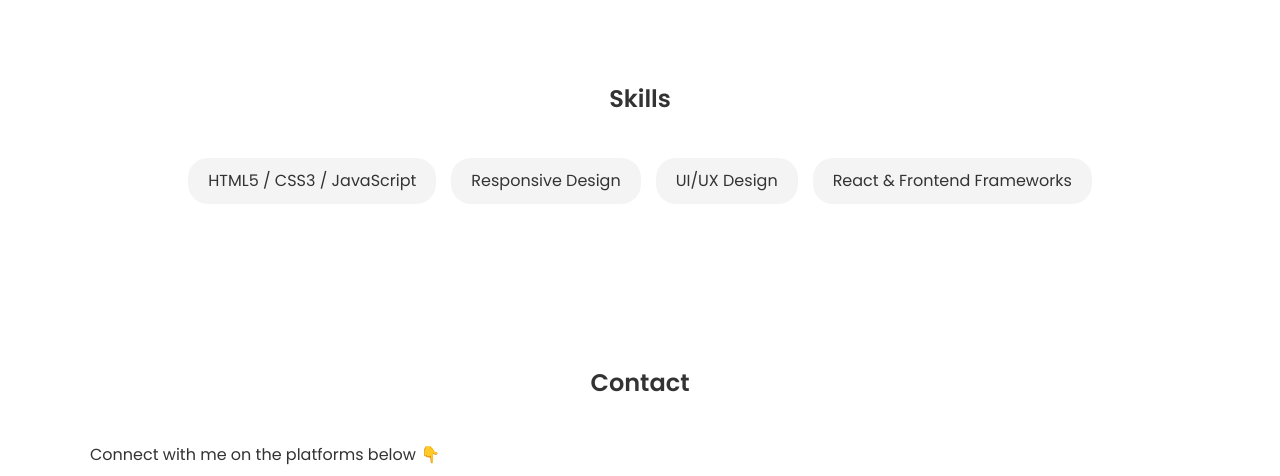
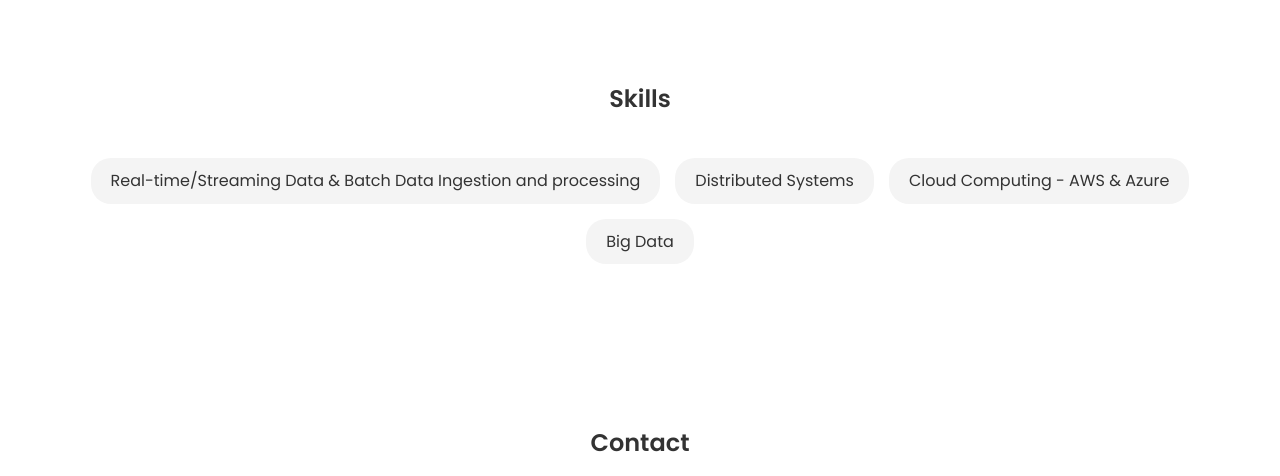
Before and after one commit to FareenaShaik/FareenaShaik.github.io, a plain HTML site: page index.html in a window 1280 px wide. Shown: the part 1623-2099 px from the top of the page. Drawn offline with Linux system fonts and the light colour scheme.

Commit message:
Update index.html

```diff
--- a/index.html
+++ b/index.html
@@ -60,10 +60,10 @@
     <div class="container slide-up">
       <h2>Skills</h2>
       <ul class="skills-list">
-        <li>HTML5 / CSS3 / JavaScript</li>
-        <li>Responsive Design</li>
-        <li>UI/UX Design</li>
-        <li>React & Frontend Frameworks</li>
+        <li>Real-time/Streaming Data & Batch Data Ingestion and processing</li>
+        <li>Distributed Systems</li>
+        <li>Cloud Computing - AWS & Azure</li>
+        <li>Big Data</li>
       </ul>
     </div>
   </section>
```
